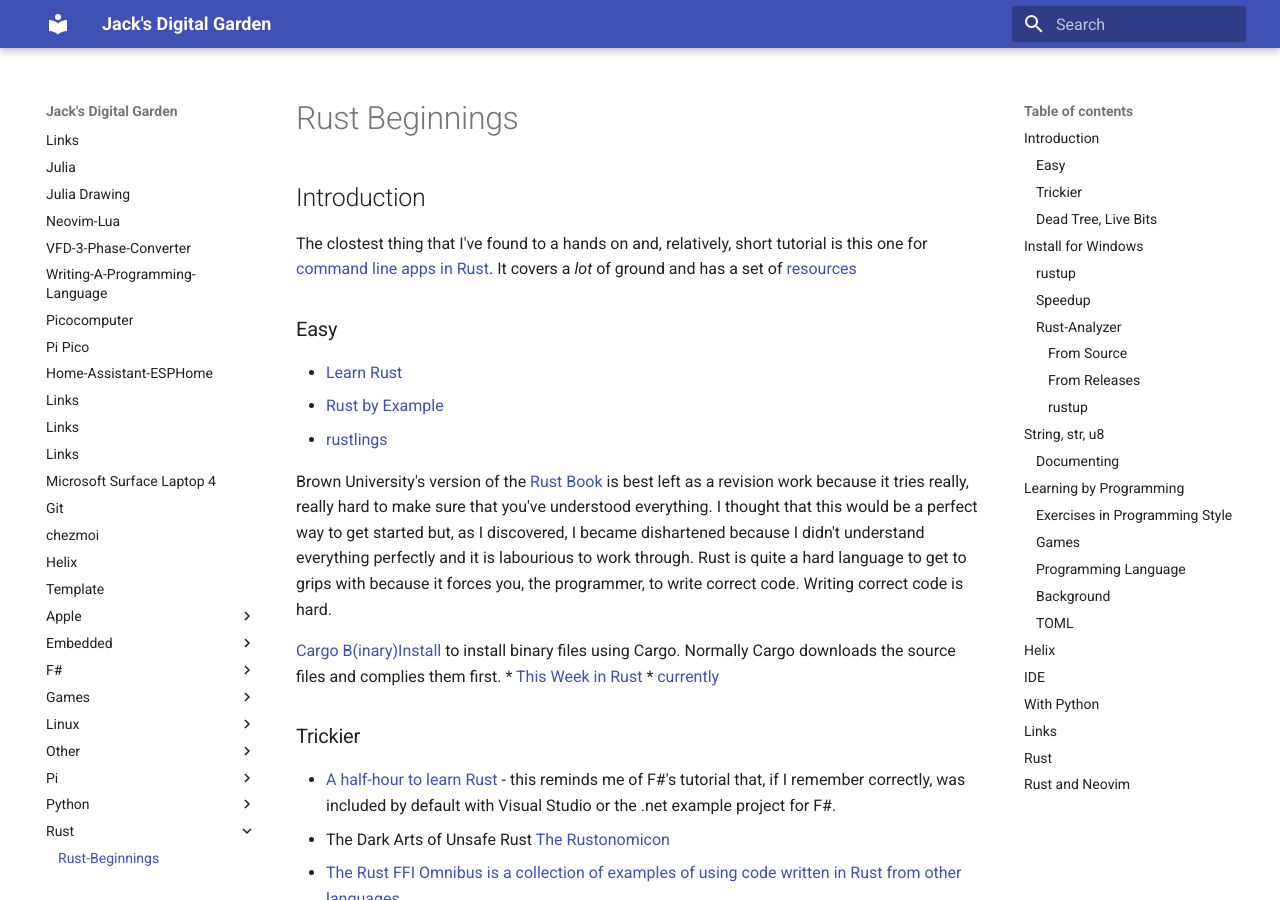
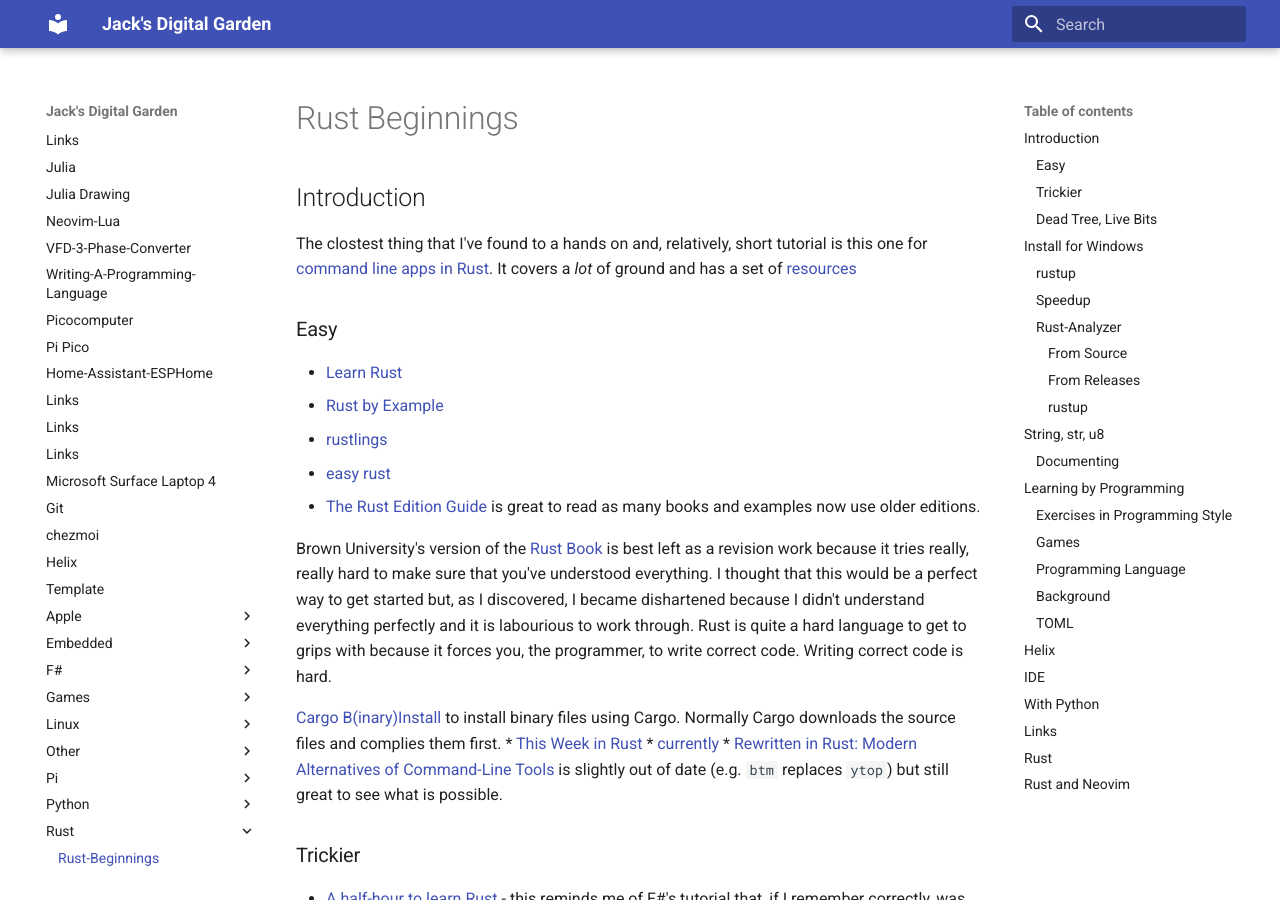
Before and after one commit to jchidley/mkdocs-material-test, an MkDocs documentation site: the page built from docs/rust/2023-03-16-Rust-Beginnings.md, in a window 1280 px wide and 900 px high. Built offline with MkDocs 1.6.1 and Material for MkDocs 9.7.7, drawn with Linux system fonts in a browser that asks for light colours.

Commit message:
minor additions

````diff
--- a/docs/rust/2023-03-16-Rust-Beginnings.md
+++ b/docs/rust/2023-03-16-Rust-Beginnings.md
@@ -15,12 +15,15 @@ The clostest thing that I've found to a hands on and, relatively, short tutorial
 * [Learn Rust](https://www.rust-lang.org/learn)
 * [Rust by Example](https://doc.rust-lang.org/stable/rust-by-example/index.html)
 * [rustlings](https://rustlings.cool/)
+* [easy rust](https://dhghomon.github.io/easy_rust/Chapter_0.html)
+* [The Rust Edition Guide](https://doc.rust-lang.org/edition-guide/introduction.html) is great to read as many books and examples now use older editions.
 
 Brown University's version of the [Rust Book](https://rust-book.cs.brown.edu/title-page.html) is best left as a revision work because it tries really, really hard to make sure that you've understood everything. I thought that this would be a perfect way to get started but, as I discovered, I became dishartened because I didn't understand everything perfectly and it is labourious to work through. Rust is quite a hard language to get to grips with because it forces you, the programmer, to write correct code. Writing correct code is hard.
 
 [Cargo B(inary)Install](https://github.com/cargo-bins/cargo-binstall) to install binary files using Cargo. Normally Cargo downloads the source files and complies them first.
 * [This Week in Rust](https://this-week-in-rust.org/)
 * [currently](https://this-week-in-rust.org/blog/2013/10/06/the-state-of-rust-08/)
+* [Rewritten in Rust: Modern Alternatives of Command-Line Tools](https://zaiste.net/posts/shell-commands-rust/) is slightly out of date (e.g. `btm` replaces `ytop`) but still great to see what is possible.
 
 ### Trickier
 
@@ -196,7 +199,7 @@ To find out what your type, defined in your libraries not `main.rs`, implements:
 * [Rust Your Own Lisp](https://dev.to/deciduously/rust-your-own-lisp-50an) from the book [Build Your Own Lisp](https://www.buildyourownlisp.com/)
 * Write a C compiler by converting this [chibicc](https://github.com/rui314/chibicc) and then doing this version [chibicc-riscv](https://github.com/ksco/chibicc-riscv)
 
-see [Parsing-Compilers](/docs/Other/2021-07-06-Parsing-Compilers.md) and [Writing a Programming Language](/docs/2023-09-04-Writing-A-Programming-Language.md)
+see [Parsing-Compilers](docs/Other/2021-07-06-Parsing-Compilers.md) and [Writing a Programming Language](docs/2023-09-04-Writing-A-Programming-Language.md)
 
 ### Background
 * [(How to Write a (Lisp) Interpreter (in Python))](http://www.norvig.com/lispy.html)
@@ -210,7 +213,7 @@ see [Parsing-Compilers](/docs/Other/2021-07-06-Parsing-Compilers.md) and [Writin
 
 ## Helix
 
-[helix-editor](/docs/2024-02-13-Helix.md)
+[helix-editor](docs/2024-02-13-Helix.md)
 
 ```bash
 rustup component add rust-analyzer // for this to work
````
